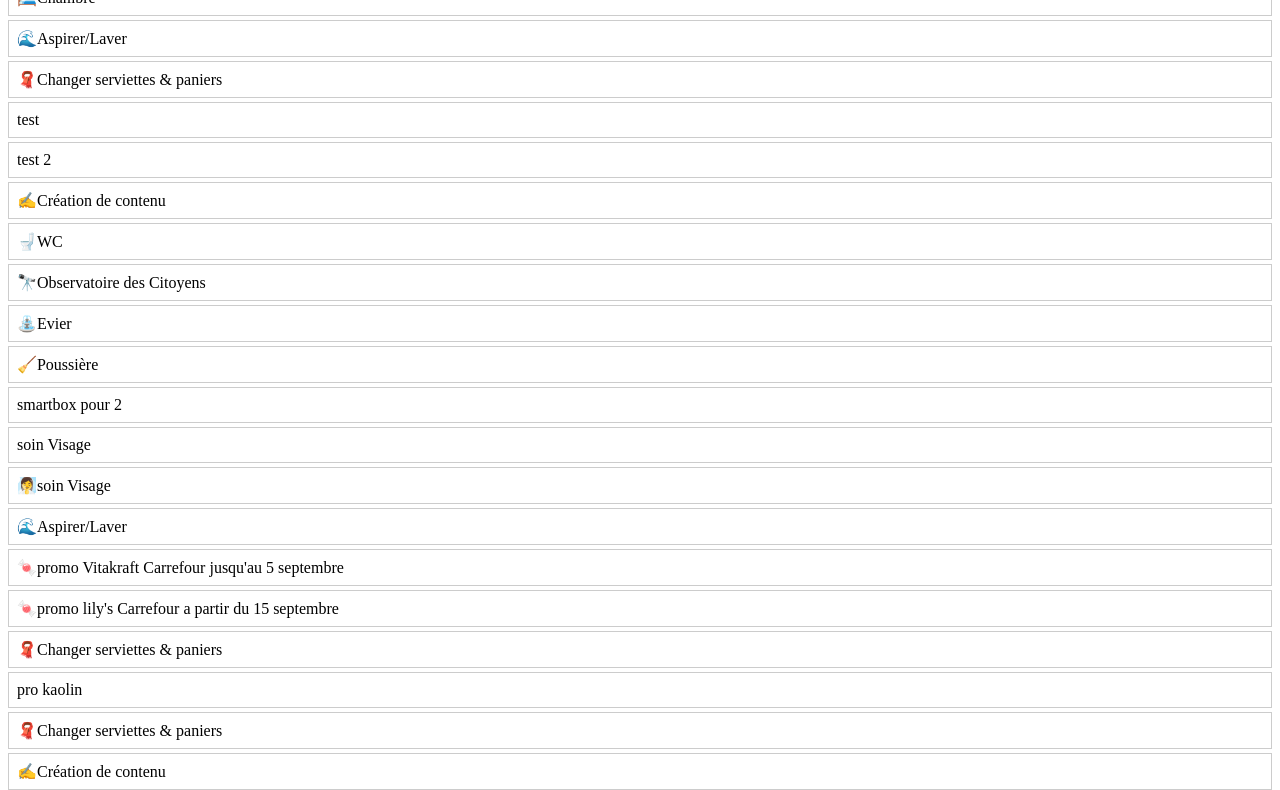
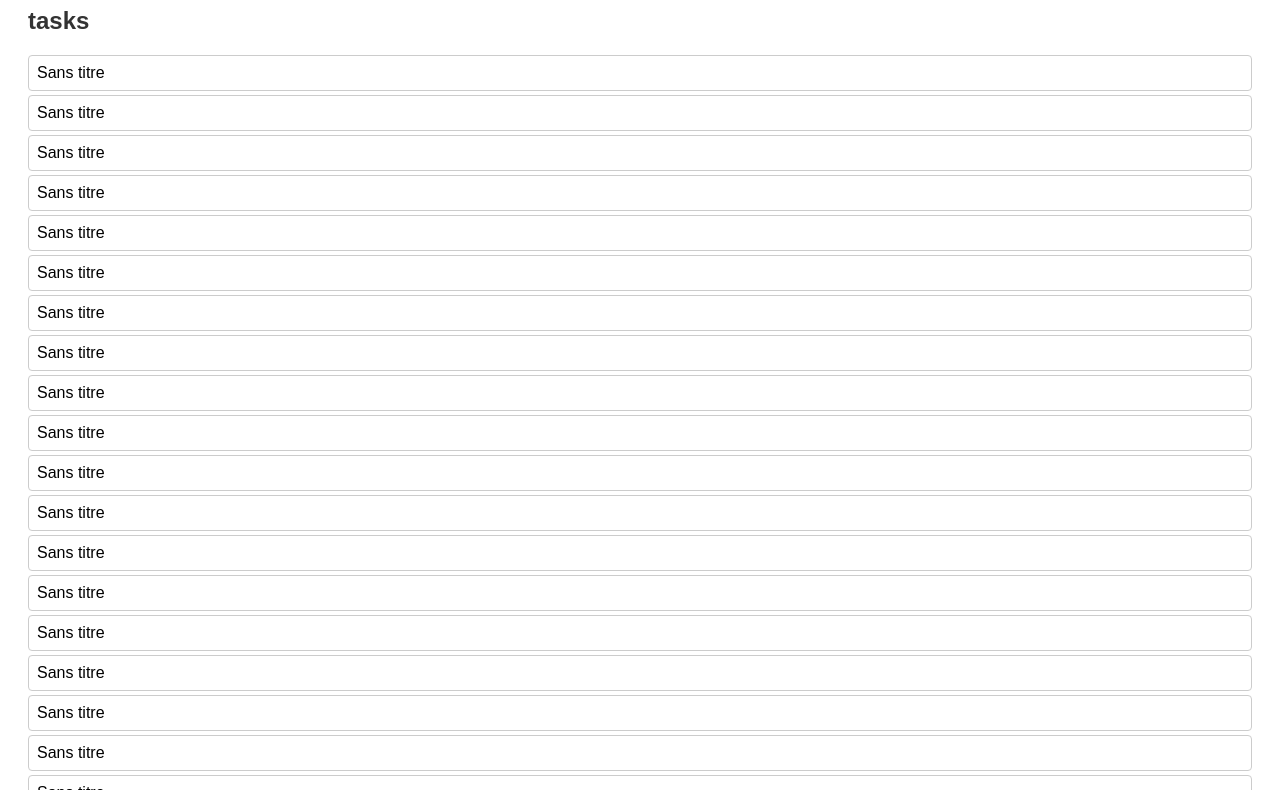
Before and after one commit to Sophievaki/weektodo-pwa, a plain HTML site: page index.html in a window 1280 px wide. Shown: the part 101-891 px from the top of the page. Drawn offline with Linux system fonts and the light colour scheme.

Commit message:
Update index.html

```diff
--- a/index.html
+++ b/index.html
@@ -1,18 +1,20 @@
 <!DOCTYPE html>
 <html lang="fr">
 <head>
-  <meta charset="UTF-8" />
-  <meta name="viewport" content="width=device-width, initial-scale=1.0" />
-  <title>WeekToDo Sync PWA</title>
-  <link rel="manifest" href="manifest.json" />
-  <meta name="theme-color" content="#4CAF50" />
+<meta charset="UTF-8">
+<title>WeekToDo</title>
+<style>
+  body { font-family: Arial, sans-serif; padding: 20px; }
+  h2 { margin-top: 20px; color: #333; }
+  .task { border: 1px solid #ccc; padding: 8px; margin: 4px 0; border-radius: 4px; }
+</style>
 </head>
 <body>
 <h1>WeekToDo Sync PWA</h1>
-  <div id="tasks">Chargement des tâches...</div>
+<div id="tasks"></div>
 
 <script>
-    const configUrl = "tasks.json"; // ton JSON déjà en ligne
+const configUrl = "tasks.json"; // ton JSON déjà en ligne ou en local
 
 async function loadTasks() {
   try {
@@ -23,28 +25,27 @@
     const container = document.getElementById('tasks');
     container.innerHTML = "";
 
-        // 🔹 maintenant on va chercher data.tasks
-        let found = false;
-        if (data.tasks && Array.isArray(data.tasks)) {
-          data.tasks.forEach(group => {
-            if (Array.isArray(group)) {
-              group.forEach(task => {
-                found = true;
+    // Parcours des jours ou sections
+    for (const section in data) {
+      const tasks = data[section];
+      const title = document.createElement("h2");
+      title.textContent = section;
+      container.appendChild(title);
+
+      if (tasks.length === 0) {
+        const empty = document.createElement("div");
+        empty.textContent = "Aucune tâche";
+        empty.className = "task";
+        container.appendChild(empty);
+      } else {
+        tasks.forEach(task => {
           const div = document.createElement("div");
-                div.style.border = "1px solid #ccc";
-                div.style.padding = "8px";
-                div.style.margin = "4px 0";
           div.textContent = task.text || "Sans titre";
+          div.className = "task";
           container.appendChild(div);
         });
       }
-          });
     }
-
-        if (!found) {
-          container.textContent = "Aucune tâche trouvée dans tasks.json";
-        }
-
   } catch (err) {
     document.getElementById('tasks').textContent = "Erreur : " + err.message;
   }
```
Lines whose indentation alone changed are shown as unchanged.
